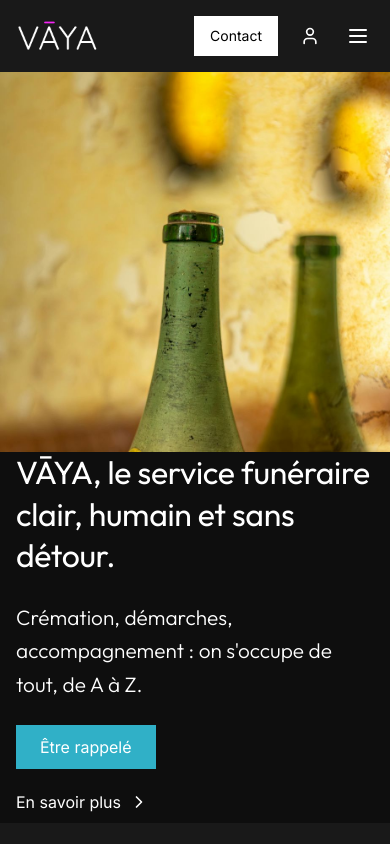
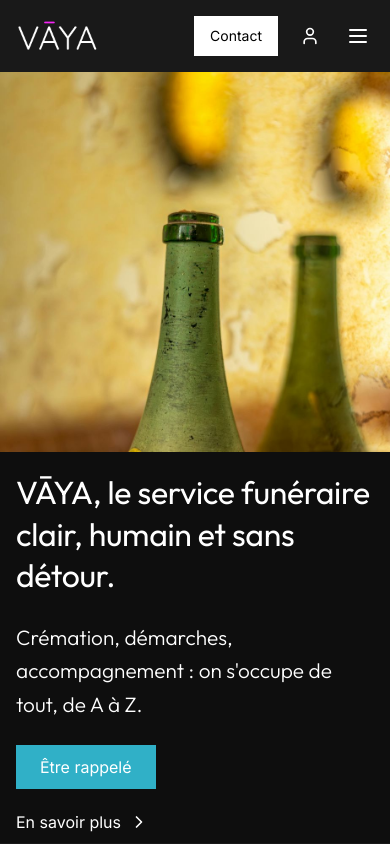
Before and after one commit to fmeleard84/mortel-memory-space, a React (Vite) app: page / in a window 390 px wide. Shown: the top 844 px of the page. Built offline with nearby package versions, Linux system fonts and the light colour scheme.

Commit message:
mobile hero

```diff
--- a/src/components/HeroSection.tsx
+++ b/src/components/HeroSection.tsx
@@ -27,7 +27,7 @@ const HeroSection = () => {
         <div className="w-full flex flex-col-reverse lg:flex-row justify-center items-stretch h-full">
 
           {/* Colonne gauche - Texte */}
-          <div className="flex-1 flex items-center justify-center px-4 md:px-8 lg:pl-16 lg:pr-8">
+          <div className="flex-1 flex items-center justify-center px-4 md:px-8 lg:pl-16 lg:pr-8 mt-5 lg:mt-0">
             <div className="w-full max-w-[560px] flex flex-col justify-start items-start gap-6 lg:gap-8">
               <h1 className="mortel-titre-hero text-white">
                 VĀYA, le service funéraire clair, humain et sans détour.
--- a/src/index.css
+++ b/src/index.css
@@ -155,6 +155,13 @@
     line-height: 1.3em;
     letter-spacing: -0.01em;
   }
+
+  .mortel-text {
+    font-family: Outfit,Inter,sans-serif;
+    line-height: 1.3em;
+    font-weight: 300;
+    font-size: 1.1em;
+  }
 }
 
 
```
